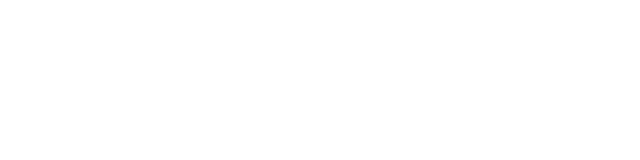
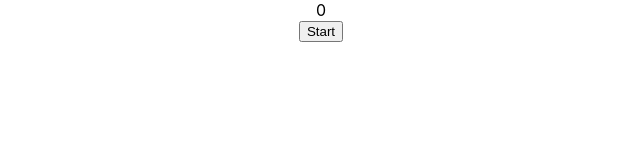
Before and after one commit to TimothyJao/algorithms, a React (Create React App) app in the folder react_projects/stopwatch/: page / in a window 1280 px wide. Shown: the top 160 px of the page, without its empty margins (319-959 px from the left). Built offline with nearby package versions, Linux system fonts and the light colour scheme.

Commit message:
start implementation working

```diff
--- a/react_projects/stopwatch/src/App.js
+++ b/react_projects/stopwatch/src/App.js
@@ -1,10 +1,11 @@
 import React from 'react';
 import './App.css';
+import Stopwatch from './stopwatch'
 
 function App() {
   return (
     <div className="App">
-
+      <Stopwatch />
     </div>
   );
 }
--- /dev/null
+++ b/react_projects/stopwatch/src/stopwatch.js
@@ -0,0 +1,33 @@
+import React, {useState, useEffect} from 'react';
+
+function Stopwatch(){
+
+  const [time, setTime] = useState(0);
+  const [shouldStart, setShouldStart] = useState(false);
+
+  let timeout;
+
+  useEffect( () => {
+
+  })
+
+  function start(){
+    timeout = setTimeout(()=>{setTime(time+1);}, 1000);
+    setShouldStart(true);
+  }
+
+  useEffect(() => {
+    if (shouldStart) {
+      timeout = setTimeout(() => { setTime(time + 1) }, 1000);
+    }
+  });
+
+  return(
+    <>
+      <div>{time}</div>
+      <button onClick={start}>{shouldStart ? "Stop" : "Start"}</button>
+    </>
+  )
+}
+
+export default Stopwatch
```
